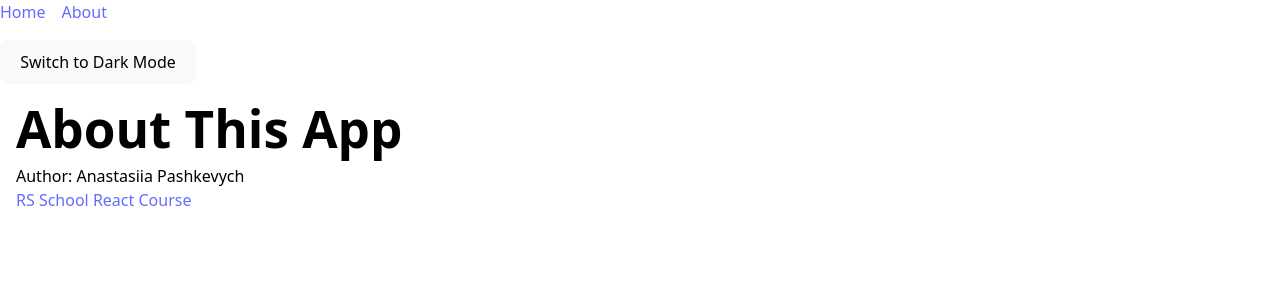
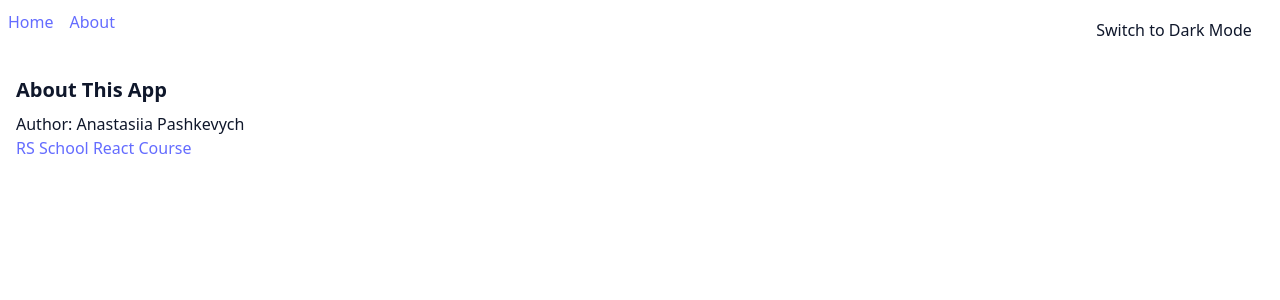
Before and after one commit to anastasiiapashk/REACT2025Q3, a React (Vite) app: page /about in a window 1280 px wide. Shown: the top 300 px of the page. Built offline with nearby package versions, Linux system fonts and the light colour scheme.

Commit message:
fix: fix theme

```diff
--- a/src/App.tsx
+++ b/src/App.tsx
@@ -9,7 +9,7 @@ const App = () => {
   return (
     <BrowserRouter>
       <ErrorBoundary>
-        <div className="min-h-screen bg-white text-black dark:bg-gray-900 dark:text-white">
+        <div className="min-h-screen bg-white text-slate-900 dark:bg-slate-900 dark:text-slate-100 transition-colors duration-300">
           <Header />
           <Routes>
             <Route path="/" element={<HomePage />} />
--- a/src/components/Header.tsx
+++ b/src/components/Header.tsx
@@ -3,7 +3,7 @@ import ThemeToggle from './ThemeToggle';
 
 const Header = () => {
   return (
-    <div className="d-flex">
+    <header className="flex items-center justify-between p-2">
       <nav className="mb-4">
         <Link to="/" className="mr-4 text-blue-500 hover:underline">
           Home
@@ -13,7 +13,7 @@ const Header = () => {
         </Link>
       </nav>
       <ThemeToggle></ThemeToggle>
-    </div>
+    </header>
   );
 };
 
--- a/src/components/Results.tsx
+++ b/src/components/Results.tsx
@@ -72,7 +72,7 @@ const Results: FC<Props> = ({ searchTerm }) => {
                 e.stopPropagation();
                 toggleItem(char);
               }}
-              className="mb-2"
+              className="mb-2 accent-blue-600 dark:accent-blue-400"
             />
             <img
               src={char.image}
--- a/src/components/Search.tsx
+++ b/src/components/Search.tsx
@@ -21,6 +21,7 @@ const Search: FC<Props> = ({ onSearch }) => {
   return (
     <div>
       <form
+        className="mb-4"
         onSubmit={(e) => {
           e.preventDefault();
           handleSearch();
@@ -32,6 +33,8 @@ const Search: FC<Props> = ({ onSearch }) => {
           value={inputValue}
           onChange={handleInputChange}
           placeholder="Search..."
+          className="rounded-md px-3 py-2 mr-2 border border-slate-300 bg-white text-slate-900 placeholder-slate-400
+                  dark:border-slate-700 dark:bg-slate-800 dark:text-slate-100 dark:placeholder-slate-400"
         />
         <button type="submit" disabled={!inputValue.trim()}>
           Search
--- a/src/index.css
+++ b/src/index.css
@@ -1,13 +1,12 @@
 @import 'tailwindcss';
 
+@custom-variant dark (&:is(.dark *));
+
+/* 🔹 Прибрала дефолтний темний фон і колір тексту */
 :root {
   font-family: system-ui, Avenir, Helvetica, Arial, sans-serif;
   line-height: 1.5;
   font-weight: 400;
-
-  color-scheme: light dark;
-  color: rgba(255, 255, 255, 0.87);
-  background-color: #242424;
 
   font-synthesis: none;
   text-rendering: optimizeLegibility;
@@ -15,6 +14,7 @@
   -moz-osx-font-smoothing: grayscale;
 }
 
+/* 🔹 Додала стилі для лінків, щоб працювали і в dark */
 a {
   font-weight: 500;
   color: #646cff;
@@ -23,20 +23,20 @@ a {
 a:hover {
   color: #535bf2;
 }
+.dark a {
+  color: #93c5fd; /* світло-блакитний у темній темі */
+}
+.dark a:hover {
+  color: #60a5fa;
+}
 
 body {
   margin: 0;
-  display: flex;
-  place-items: center;
   min-width: 320px;
   min-height: 100vh;
 }
 
-h1 {
-  font-size: 3.2em;
-  line-height: 1.1;
-}
-
+/* 🔹 Кнопки без примусового темного фону */
 button {
   border-radius: 8px;
   border: 1px solid transparent;
@@ -44,18 +44,21 @@ button {
   font-size: 1em;
   font-weight: 500;
   font-family: inherit;
-  background-color: #1a1a1a;
   cursor: pointer;
-  transition: border-color 0.25s;
+  transition: border-color 0.25s, background-color 0.25s;
 }
 button:hover {
   border-color: #646cff;
+}
+.dark button {
+  border-color: #64748b;
 }
 button:focus,
 button:focus-visible {
   outline: 4px auto -webkit-focus-ring-color;
 }
 
+/* 🔹 Для світлої теми */
 @media (prefers-color-scheme: light) {
   :root {
     color: #213547;
@@ -64,19 +67,11 @@ button:focus-visible {
   a:hover {
     color: #747bff;
   }
-  button {
-    background-color: #f9f9f9;
-  }
 }
 
+/* 🔹 Анімація */
 @keyframes pulse {
-  0% {
-    opacity: 1;
-  }
-  50% {
-    opacity: 0.4;
-  }
-  100% {
-    opacity: 1;
-  }
+  0% { opacity: 1; }
+  50% { opacity: 0.4; }
+  100% { opacity: 1; }
 }
--- a/src/pages/HomePage.tsx
+++ b/src/pages/HomePage.tsx
@@ -11,7 +11,7 @@ const HomePage = () => {
   const hasDetails = searchParams.get('details');
 
   return (
-    <div className="p-4 bg-white dark:bg-gray-900 text-black dark:text-white min-h-screen">
+    <div className="p-4">
       <div className="flex">
         <div className={hasDetails ? 'w-1/2' : 'w-full'}>
           <Search onSearch={setSearchTerm} />
--- a/tailwind.config.js
+++ /dev/null
@@ -1,8 +0,0 @@
-module.exports = {
-    darkMode: 'class',
-    content: ['./src/**/*.{js,ts,jsx,tsx}'],
-    theme: {
-      extend: {},
-    },
-    plugins: [],
-  };
```
